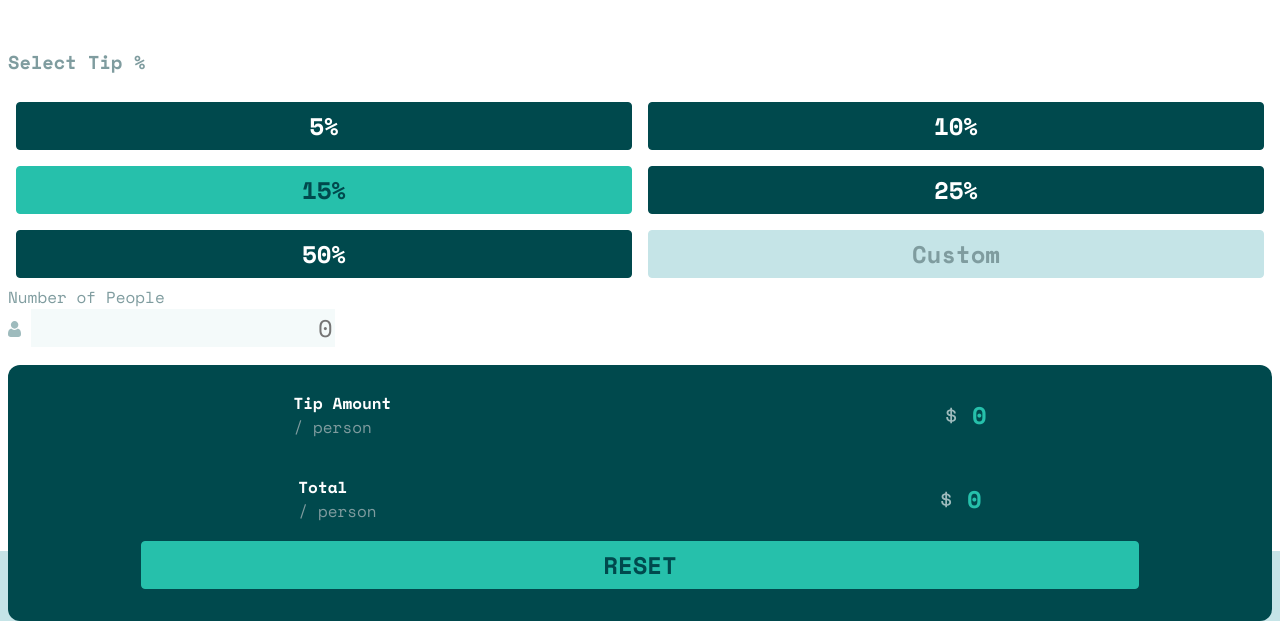
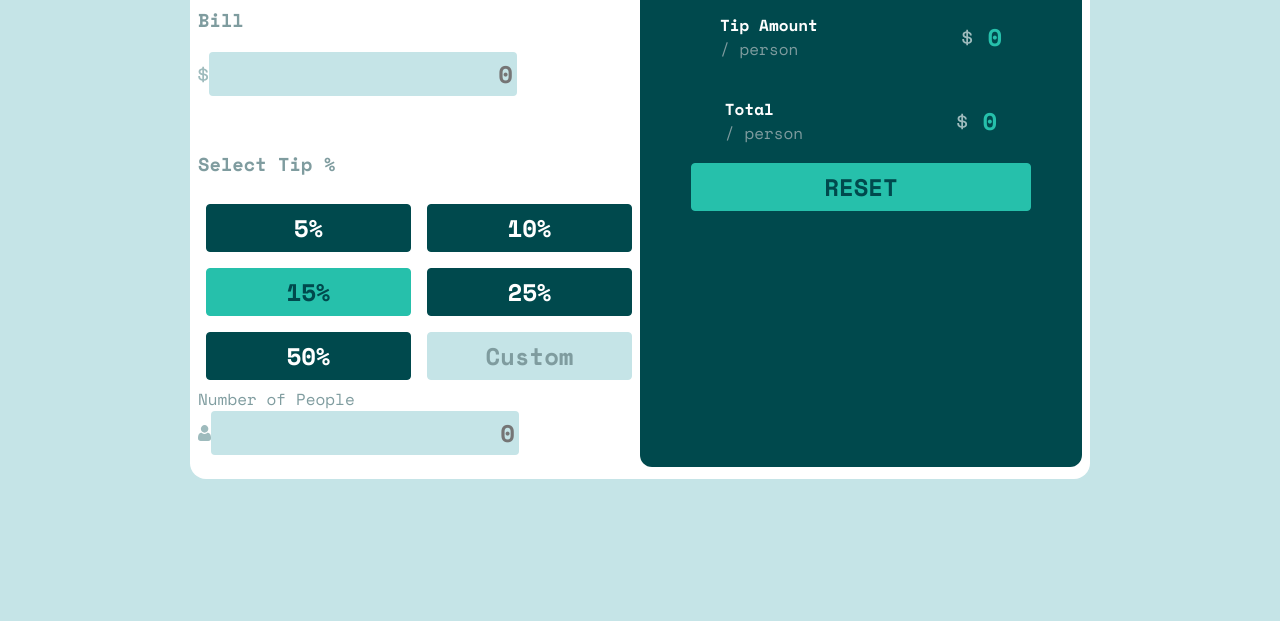
Before and after one commit to Caresle-Archive/tip-calculator, a plain HTML site: page index.html in a window 1280 px wide. Shown: the part 219-840 px from the top of the page. After the commit the page ends 800 px from the top, so only its background shows below. Drawn offline with nearby package versions, Linux system fonts and the light colour scheme.

Commit message:
Add media queries

```diff
--- a/index.html
+++ b/index.html
@@ -22,17 +22,17 @@
   </head>
   <body>
     <div id="main-container">
-      <img src="./images/logo.svg" alt="logo" class="flex-s-center" />
-      <main id="tip-calculator" class="br-top-4 p-1">
-        <div>
+      <img id="logo" src="./images/logo.svg" alt="logo" class="flex-s-center" />
+      <main id="tip-calculator" class="p-1">
+        <div id="bill">
           <h3 class="text--gray">Bill</h3>
-          <div>
+          <div class="flex-align-center">
             <img src="./images/icon-dollar.svg" alt="" />
             <input class="text--primary-dark text--right" placeholder="0" type="number" name="" id="" />
           </div>
         </div>
 
-        <div>
+        <div id="select">
           <h3 class="text--gray">Select Tip %</h3>
           <div class="grid grid-col-2">
             <button class="m-1 btn btn-primary-dark">5%</button>
@@ -44,15 +44,15 @@
           </div>
         </div>
 
-        <div>
+        <div id="number-p">
           <span class="text--gray">Number of People</span>
-          <div>
+          <div class="flex-align-center">
             <img src="./images/icon-person.svg" alt="" />
             <input class="text--primary-dark text--right" type="number" name="" id="" placeholder="0"/>
           </div>
         </div>
 
-        <div class="card-primary-dark br-3 p-1">
+        <div class="card-primary-dark br-3 p-1" id="value-card">
           <div class="flex-align-center flex-justify-around">
             <p class="text--white d-flex fd-col text--weight-big">
               Tip Amount
@@ -88,10 +88,5 @@
         </div>
       </main>
     </div>
-
-    <!-- <div class="attribution">
-    Challenge by <a href="https://www.frontendmentor.io?ref=challenge" target="_blank">Frontend Mentor</a>.
-    Coded by <a href="#">Your Name Here</a>.
-  </div> -->
   </body>
 </html>
--- a/scss/_buttons.scss
+++ b/scss/_buttons.scss
@@ -7,6 +7,10 @@
 	border-radius: var.$border-radius;
 	font-weight: var.$font-weight-big;
 	font-size: 1.5rem;
+}
+
+.btn:hover {
+	cursor: pointer;
 }
 
 .btn-primary {
--- a/scss/_input.scss
+++ b/scss/_input.scss
@@ -2,8 +2,11 @@
 
 input {
 	font-size: var.$font-size-forms;
-	background-color: var.$light-grayish-cyan-2;
+	background-color: var.$light-grayish-cyan;
 	border: none;
+	font-weight: var.$font-weight-big;
+	border-radius: 4px;
+	padding: 4px;
 }
 
 input[type="number"]::-webkit-outer-spin-button,
--- a/scss/style.scss
+++ b/scss/style.scss
@@ -24,10 +24,11 @@ html, body {
 #main-container {
 	display: grid;
 	grid-template-columns: 1fr;
-	grid-template-rows: 96px 674px;
+	grid-template-rows: 96px 736px;
 }
 
 #tip-calculator {
+	border-radius: var.$border-radius * 4 var.$border-radius * 4 0 0;
 	background-color: var.$white;
 	display: grid;
 	grid-template-columns: 1fr;
@@ -37,3 +38,54 @@ html, body {
 #dollar {
 	color: var.$primary-dark;
 }
+
+@media only screen and (min-width: 800px) {
+	#main-container {
+		width: 600px;
+		margin: 0 auto;
+		grid-template-columns: repeat(2, 300px);
+		grid-template-rows: 96px 500px;
+		grid-template-areas: "logo logo" "card card";
+	}
+
+	#logo {
+		grid-area: logo;
+	}
+
+	#tip-calculator {
+		border-radius: var.$border-radius * 4;
+		grid-area: card;
+		grid-template-columns: repeat(2, 1fr);
+		grid-template-rows: 144px 256px 80px;
+		grid-template-areas: "bill value" "select value" "number-p value";
+	}
+
+	#bill {
+		grid-area: bill;
+	}
+
+	#select {
+		grid-area: select;
+	}
+
+	#number-p {
+		grid-area: number-p;
+	}
+
+	#value-card {
+		grid-area: value;
+	}
+}
+
+@media only screen and (min-width: 1200px) {
+	body {
+		display: flex;
+		justify-content: center;
+		align-items: center;
+	}
+
+	#main-container {
+		width: 900px;
+		grid-template-columns: repeat(2, 450px);
+	}
+}
```
Also changed, not shown: css/style.css, 1 other file.
